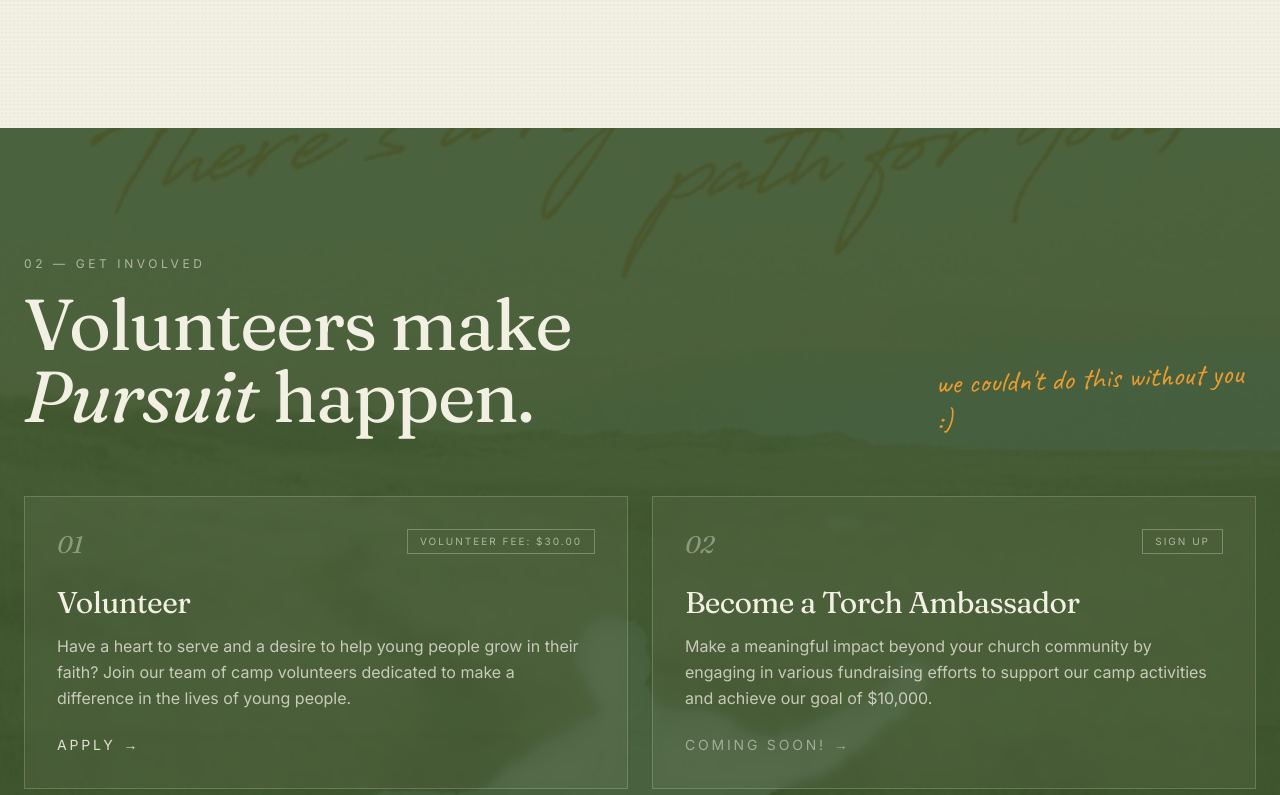
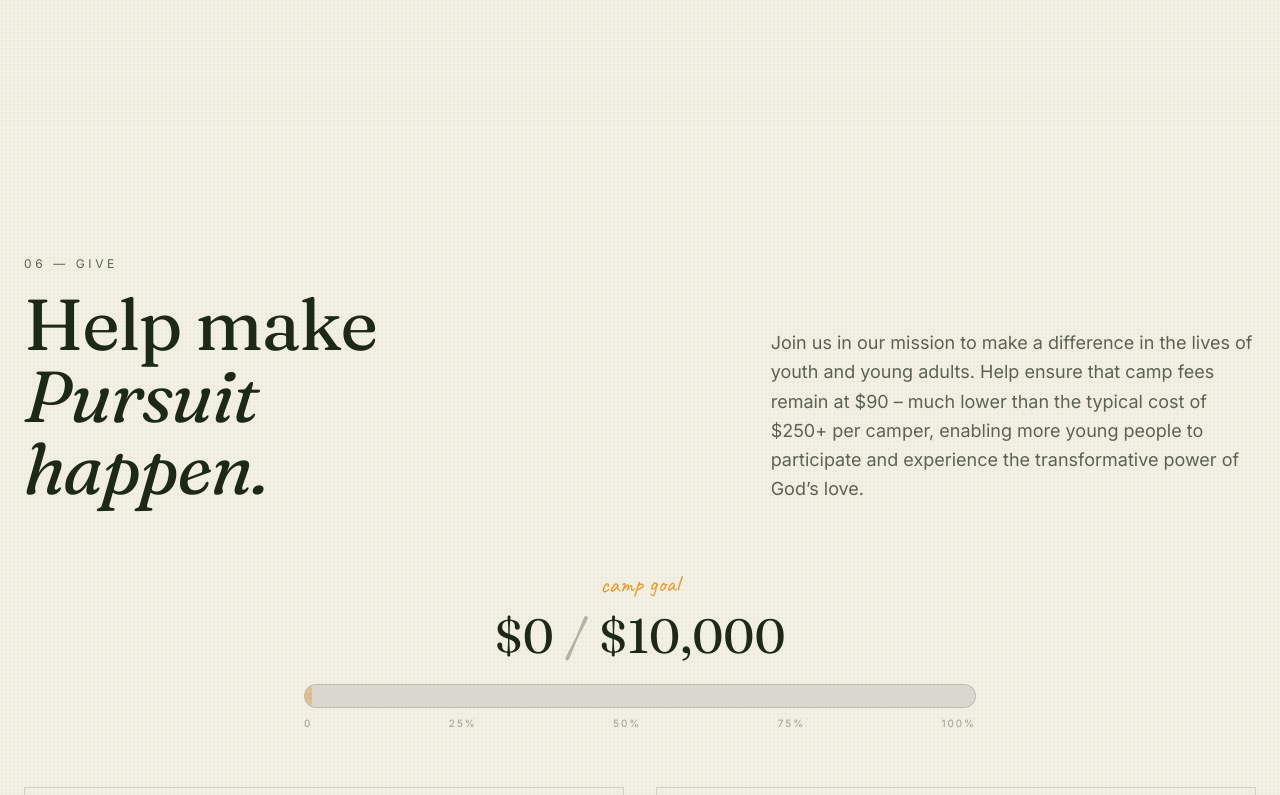
Before and after one commit to Lancec123/P2026, a React (Vite) app: page / in a window 1280 px wide. Shown: the part 2685-3480 px from the top of the page. Built offline with nearby package versions, Linux system fonts and the light colour scheme; grey boxes are pictures that could not be loaded; the HTML template or start-up script is replaced by a standard one.

Commit message:
shuffle tab

```diff
--- a/src/pages/Index.tsx
+++ b/src/pages/Index.tsx
@@ -14,9 +14,10 @@ const Index = () => {
       <Nav />
       <Hero />
       <About />
-      <GetInvolved />
+      <Give />
       <Schedule />
       <FAQ />
+      <GetInvolved />
       <Give />
       <Footer />
     </main>
```
